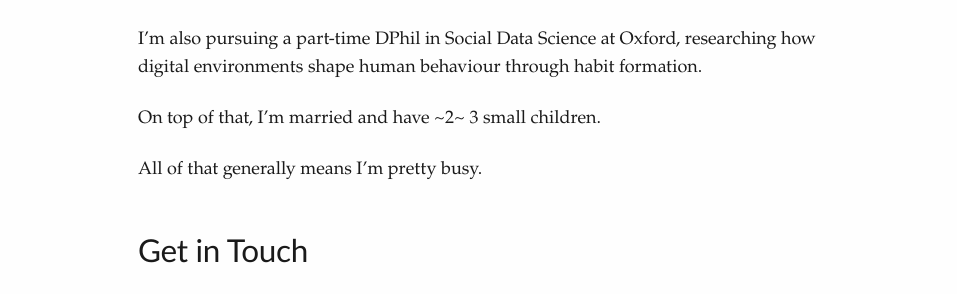
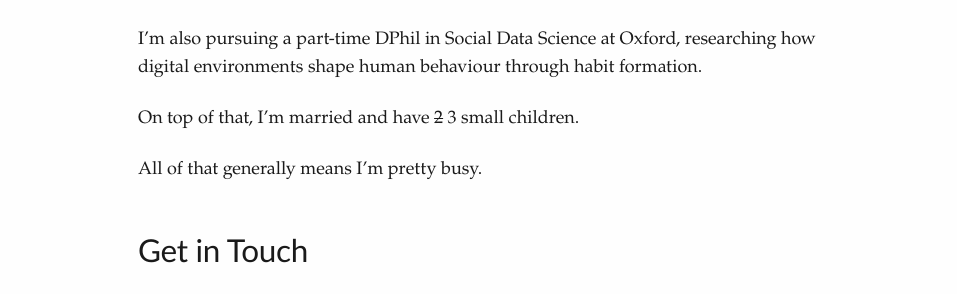
Before and after one commit to Kali89/kali89.github.io, a Jekyll site: the page built from about.md, in a window 1280 px wide. Shown: the part 332-626 px from the top of the page, without its empty margins (159-1116 px from the left). Built offline with Jekyll 4.4.1, drawn with Linux system fonts in a browser that asks for light colours.

Commit message:
Formatting is hard

```diff
--- a/about.md
+++ b/about.md
@@ -8,7 +8,7 @@ I'm a staff-level data scientist based in rural North Yorkshire in the United Ki
 
 I'm also pursuing a part-time DPhil in Social Data Science at Oxford, researching how digital environments shape human behaviour through habit formation.
 
-On top of that, I'm married and have ~2~ 3 small children.
+On top of that, I'm married and have ~~2~~ 3 small children.
 
 All of that generally means I'm pretty busy.
 
```
